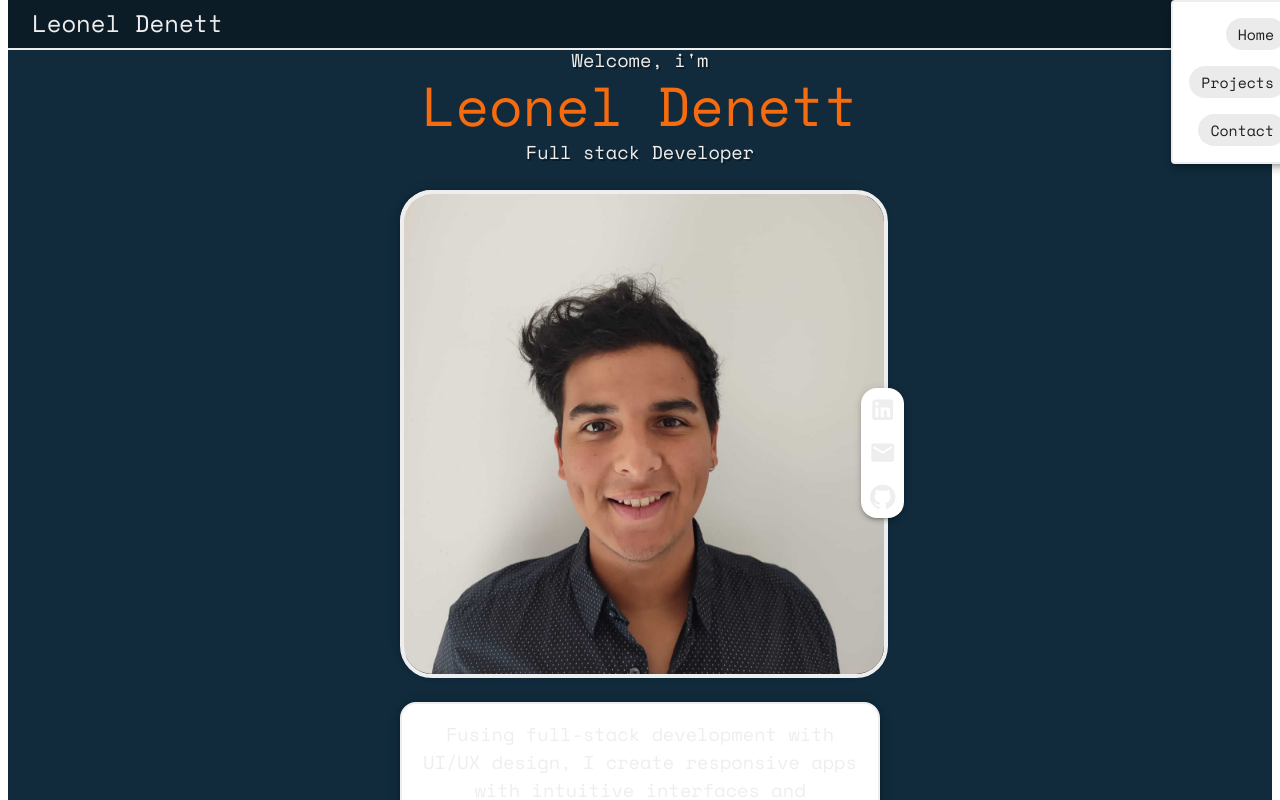
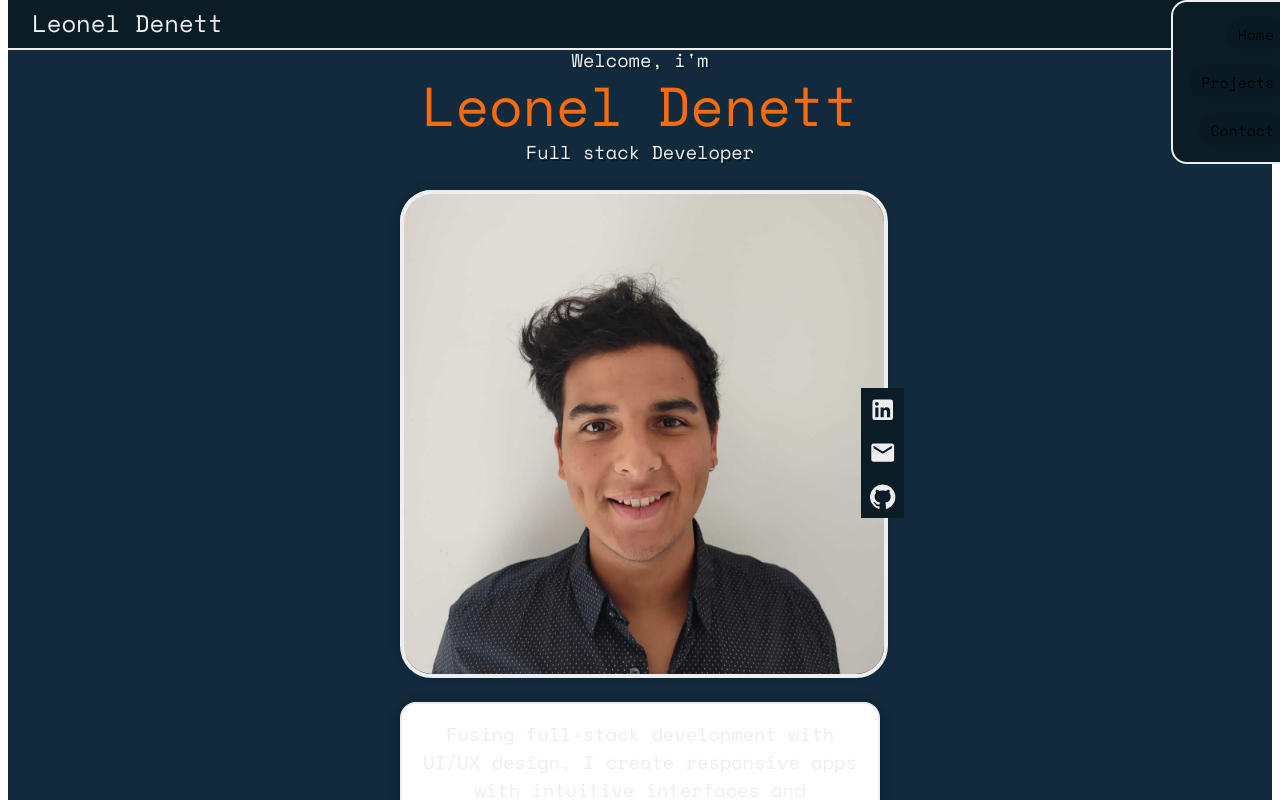
Before and after one commit to LeonelDenett/leonel-denett-portfolio, a Next.js app: page / in a window 1280 px wide. Shown: the top 800 px of the page. Built offline with nearby package versions, Linux system fonts and the light colour scheme.

Commit message:
socialIcons: component Paper fixed

```diff
--- a/src/components/menu/Menu.tsx
+++ b/src/components/menu/Menu.tsx
@@ -17,7 +17,8 @@ function Menu() {
     }
 
     return (
-        <Box className={styles.menu} component={Paper} elevation={5}>
+        <Paper sx={{borderRadius:"1rem"}} elevation={5}>
+            <Box className={styles.menu}>
                 {MenuData.map((item) => (
                     <Box key={item.id} className={styles.menuContainer} onClick={() => smoothScroll(item.title)}>
                         <Chip label={item.title} className={styles.menuItem} />
@@ -25,6 +26,7 @@ function Menu() {
                     </Box>
                 ))}
             </Box>
+        </Paper>
     );
 }
 
--- a/src/components/socialIcons/SocialIcons.tsx
+++ b/src/components/socialIcons/SocialIcons.tsx
@@ -14,8 +14,8 @@ import { socialIcons } from "@/utils/data/socialIcons";
 
 export default function SocialIcons() {
     return (
-        <Box className={styles.container}>
-            <Paper className={styles.iconsContainer} elevation={3} sx={{borderRadius:"1rem"}}>
+        <Paper className={styles.container} elevation={3} sx={{borderRadius:"1rem"}}>
+            <Box className={styles.iconsContainer}>
                 {socialIcons.map((icon) => (
                     <Link key={icon.id} href={icon.link} target="_blank">
                         <IconButton
@@ -27,7 +27,7 @@ export default function SocialIcons() {
                         </IconButton>
                     </Link>
                 ))}
-            </Paper>
-        </Box>
+            </Box>
+        </Paper>
     )
 }
```
Lines whose indentation alone changed are shown as unchanged.
